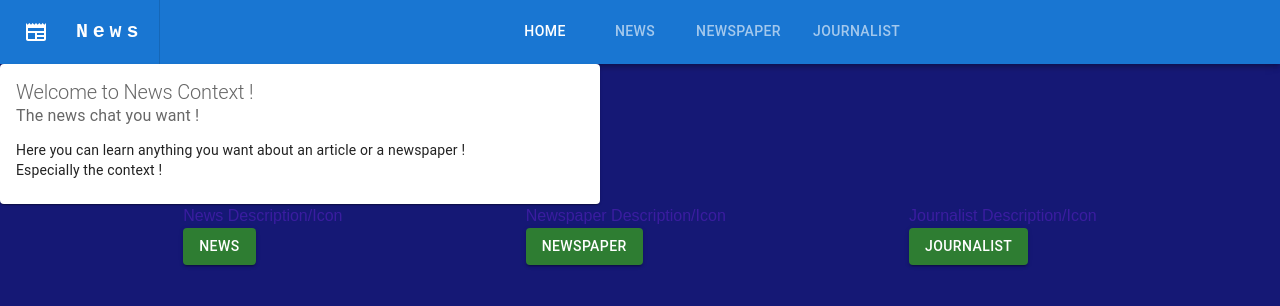
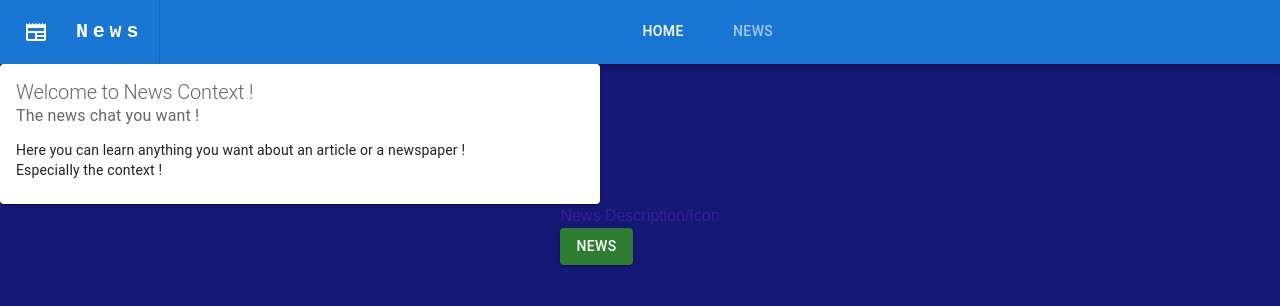
Before and after one commit to RahulCHANDER25/News-Context, a Next.js app in the folder news-context-front/: page / in a window 1280 px wide. Shown: the top 306 px of the page. Built offline with nearby package versions, Linux system fonts and the light colour scheme.

Commit message:
fix: Unused routes and comments

```diff
--- a/news-context-front/src/app/analyze/journalist/page.tsx
+++ /dev/null
@@ -1,3 +0,0 @@
-export default function Journalist() {
-    return <div>Hey</div>
-}
--- a/news-context-front/src/app/analyze/newspaper/page.tsx
+++ /dev/null
@@ -1,3 +0,0 @@
-export default function NewsPaper() {
-    return <div>Hey</div>
-}
--- a/news-context-front/src/app/page.tsx
+++ b/news-context-front/src/app/page.tsx
@@ -33,16 +33,6 @@ export default function Home() {
           <br/>
           <Button variant="contained" color="success" LinkComponent={Link} href="/analyze/article">News</Button>
         </div>
-        <div>
-        Newspaper Description/Icon
-          <br/>
-          <Button variant="contained" color="success" LinkComponent={Link} href="/analyze/newspaper">Newspaper</Button>
-        </div>
-        <div>
-        Journalist Description/Icon
-          <br/>
-          <Button variant="contained" color="success" LinkComponent={Link} href="/analyze/journalist">Journalist</Button>
-        </div>
       </Grid2>
     </>
   )
--- a/news-context-front/src/components/Navbar.tsx
+++ b/news-context-front/src/components/Navbar.tsx
@@ -50,8 +50,6 @@ export default function Navbar(): JSX.Element {
             <Tabs value={tab} textColor="inherit" onChange={(_: React.SyntheticEvent, path: string) => handleChange(path)}>
               <Tab label="Home" value="/" />
               <Tab label="News" value="/analyze/article" />
-              <Tab label="Newspaper" value="/analyze/newspaper" />
-              <Tab label="Journalist" value="/analyze/journalist" />
             </Tabs>
           </Box>
         </Toolbar>
```
Also changed, not shown: 1 other file (tests, documents, lock files or other folders).
